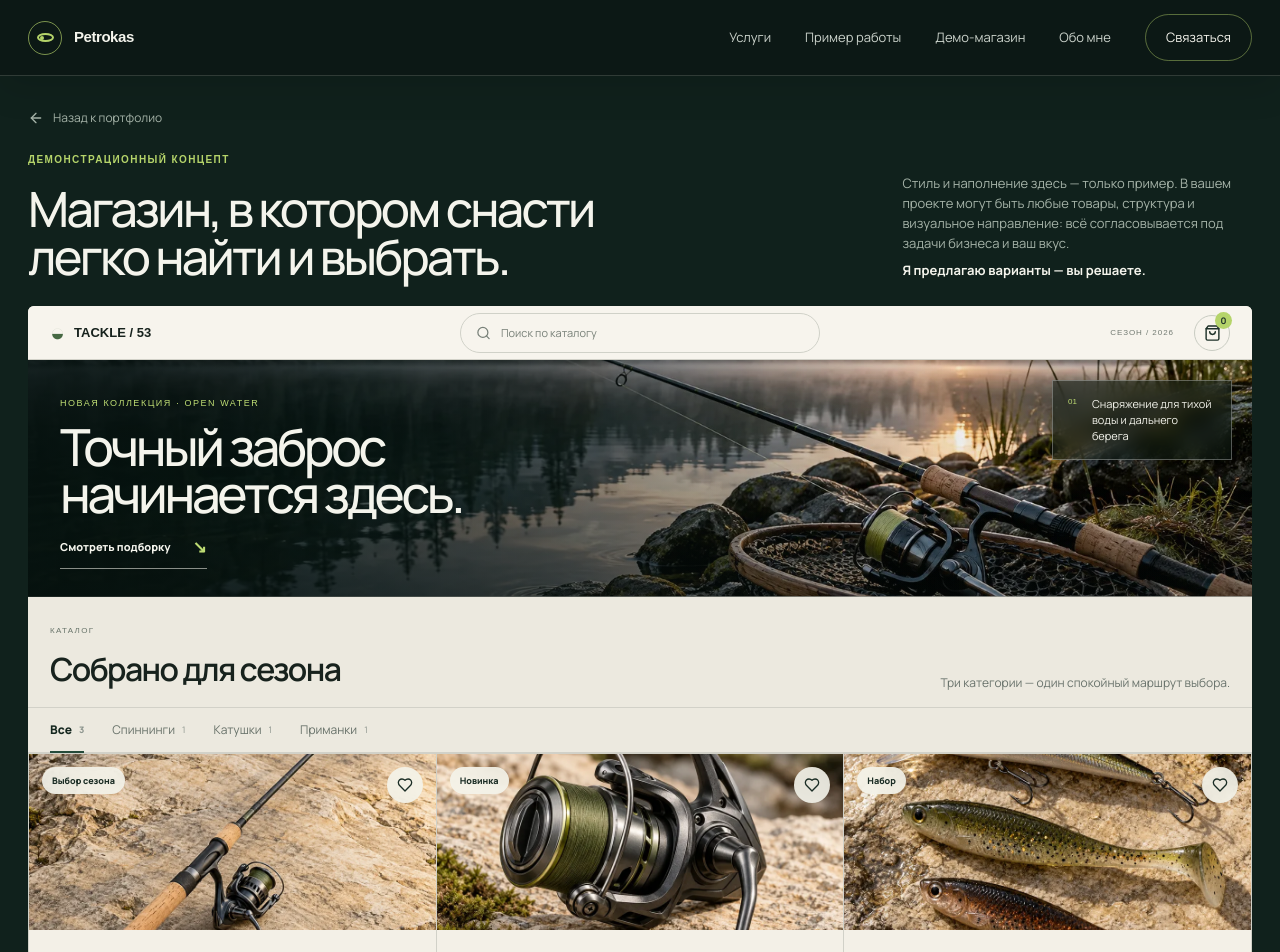
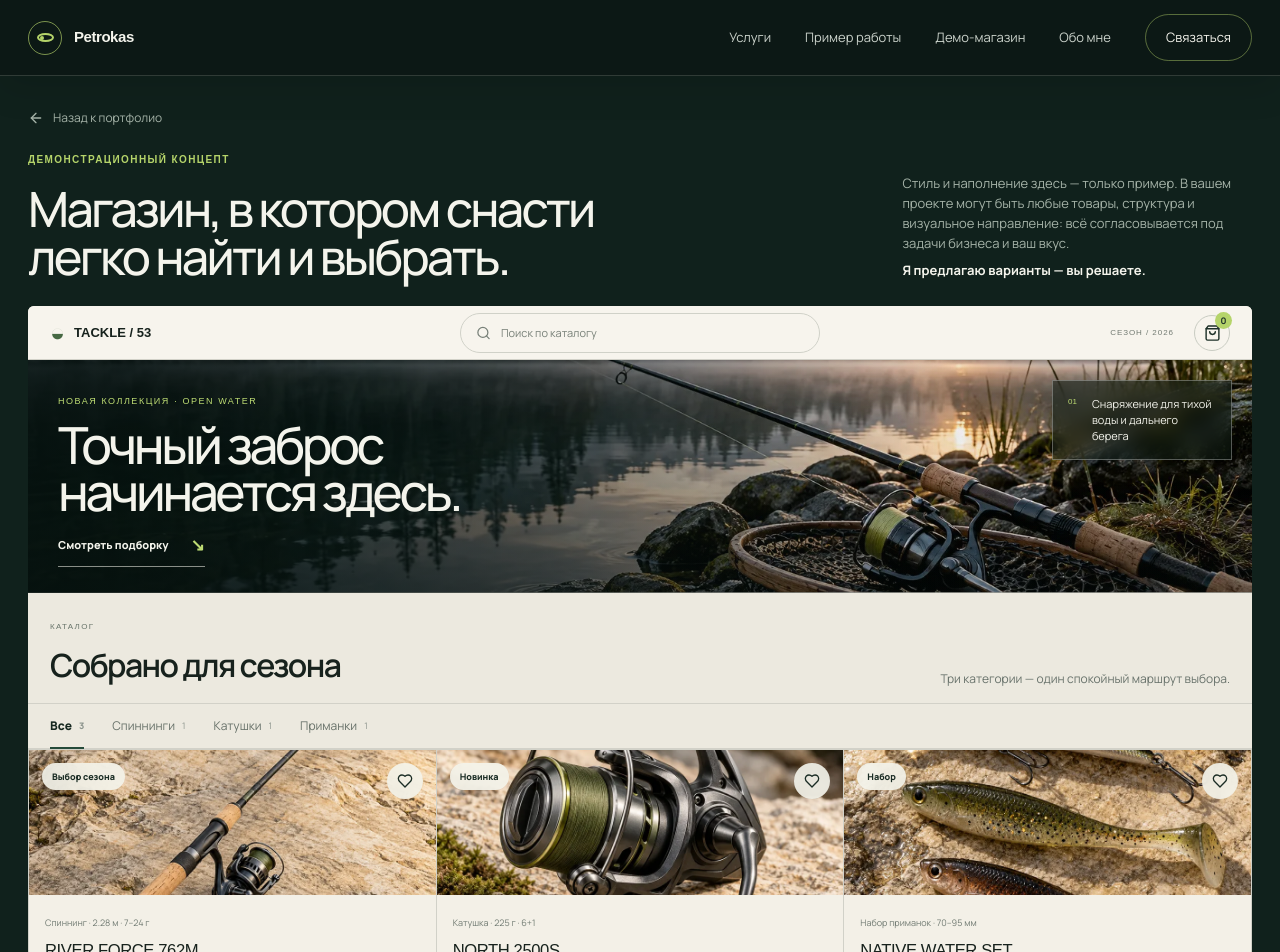
Before and after one commit to pavelpurga/petrokas-portfolio, a Next.js app: page /demo-store in a window 1280 px wide. Shown: the top 952 px of the page. Built offline with nearby package versions, Linux system fonts and the light colour scheme; a web font is replaced by a local one.

Commit message:
fix: compact demo store product layout

```diff
--- a/src/app/globals.css
+++ b/src/app/globals.css
@@ -273,7 +273,7 @@ img { max-width: 100%; height: auto; }
 .demo-page .store-ui { min-height: 0; }
 .demo-page .store-topbar { height: 54px; padding-inline: 22px; }
 .demo-page .store-tools button { width: 36px; height: 36px; }
-.demo-page .store-hero { min-height: clamp(190px, 22dvh, 230px); padding: 28px 32px; }
+.demo-page .store-hero { min-height: clamp(180px, 20dvh, 215px); padding: 26px 30px; }
 .demo-page .store-hero-copy h3 { max-width: 560px; margin: 11px 0 16px; font-size: clamp(36px, 4vw, 58px); }
 .demo-page .store-hero-copy a { gap: 22px; font-size: 11px; }
 .demo-page .store-hero-note { width: 180px; padding: 15px; right: 20px; top: 20px; }
@@ -281,10 +281,13 @@ img { max-width: 100%; height: auto; }
 .demo-page .store-catalog-head h4 { margin-top: 6px; font-size: clamp(25px, 2.5vw, 34px); }
 .demo-page .store-tabs { min-height: 44px; padding-inline: 22px; }
 .demo-page .store-tabs button { height: 44px; }
-.demo-page .product-photo { height: clamp(170px, 22dvh, 235px); aspect-ratio: auto; }
+.demo-page .product-photo { height: clamp(145px, 18dvh, 190px); aspect-ratio: auto; }
 .demo-page .product-copy { padding: 13px 16px 15px; }
 .demo-page .product-copy h4 { margin: 7px 0 13px; }
-.demo-page .product-grid.single { grid-template-columns: minmax(0, 380px); padding: 14px 22px 18px; }
+.demo-page .product-grid.single { grid-template-columns: minmax(0, 560px); padding: 14px 22px 18px; }
+.demo-page .product-grid.single .product-card { min-height: 190px; display: grid; grid-template-columns: minmax(190px, 44%) minmax(0, 1fr); }
+.demo-page .product-grid.single .product-photo { height: 100%; min-height: 190px; max-height: 210px; }
+.demo-page .product-grid.single .product-copy { min-width: 0; display: flex; flex-direction: column; justify-content: center; }
 .demo-page .store-footer-line { min-height: 44px; padding-inline: 22px; }
 
 @keyframes ticker { to { transform: translateX(-50%); } }
@@ -315,7 +318,8 @@ img { max-width: 100%; height: auto; }
   .store-hero { min-height: 440px; padding: 40px; }
   .demo-page .store-hero { min-height: clamp(190px, 24dvh, 230px); padding: 26px 28px; }
   .demo-page .product-grid { grid-template-columns: repeat(3, minmax(0, 1fr)); }
-  .demo-page .product-grid.single { grid-template-columns: minmax(0, 340px); }
+  .demo-page .product-grid.single { grid-template-columns: minmax(0, 520px); }
+  .demo-page .product-grid.single .product-card { grid-template-columns: minmax(170px, 42%) minmax(0, 1fr); }
   .demo-page .product-copy > div { align-items: flex-start; flex-direction: column; gap: 10px; }
   .project-story, .project-hero-grid, .demo-page-head { grid-template-columns: 1fr; }
   .demo-page-head { gap: 14px; }
@@ -387,7 +391,9 @@ img { max-width: 100%; height: auto; }
   .product-photo { aspect-ratio: 1 / .9; }
   .demo-page .product-grid, .demo-page .product-grid.single { grid-template-columns: 1fr; padding: 1px; }
   .demo-page .product-card { min-height: 142px; display: grid; grid-template-columns: minmax(116px, 38%) minmax(0, 1fr); }
+  .demo-page .product-grid.single .product-card { min-height: 142px; grid-template-columns: minmax(116px, 38%) minmax(0, 1fr); }
   .demo-page .product-photo { height: 100%; min-height: 142px; aspect-ratio: auto; }
+  .demo-page .product-grid.single .product-photo { min-height: 142px; max-height: none; }
   .demo-page .product-copy { min-width: 0; padding: 15px; display: flex; flex-direction: column; justify-content: center; }
   .demo-page .product-copy h4 { margin: 7px 0 15px; }
   .demo-page .product-copy > div { align-items: flex-start; flex-direction: column; gap: 9px; }
```
